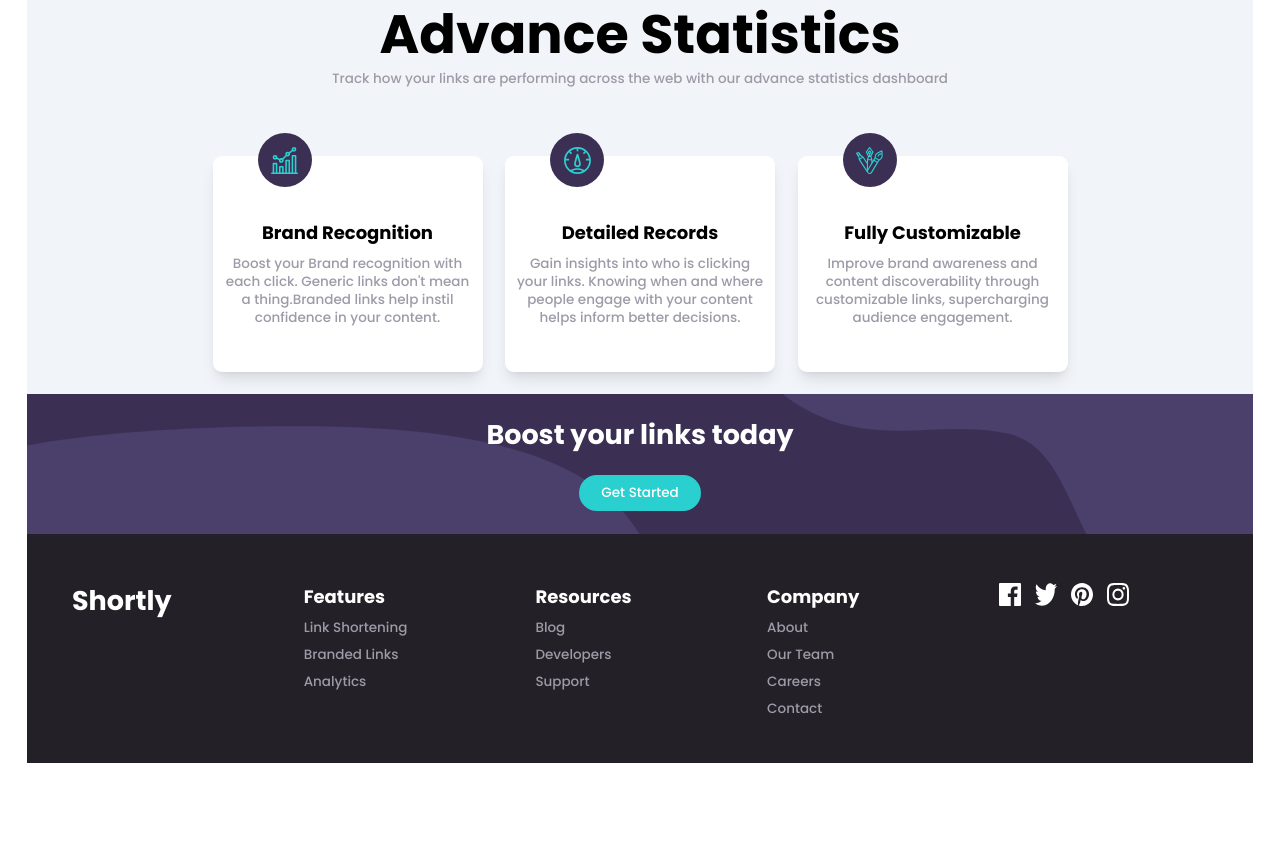
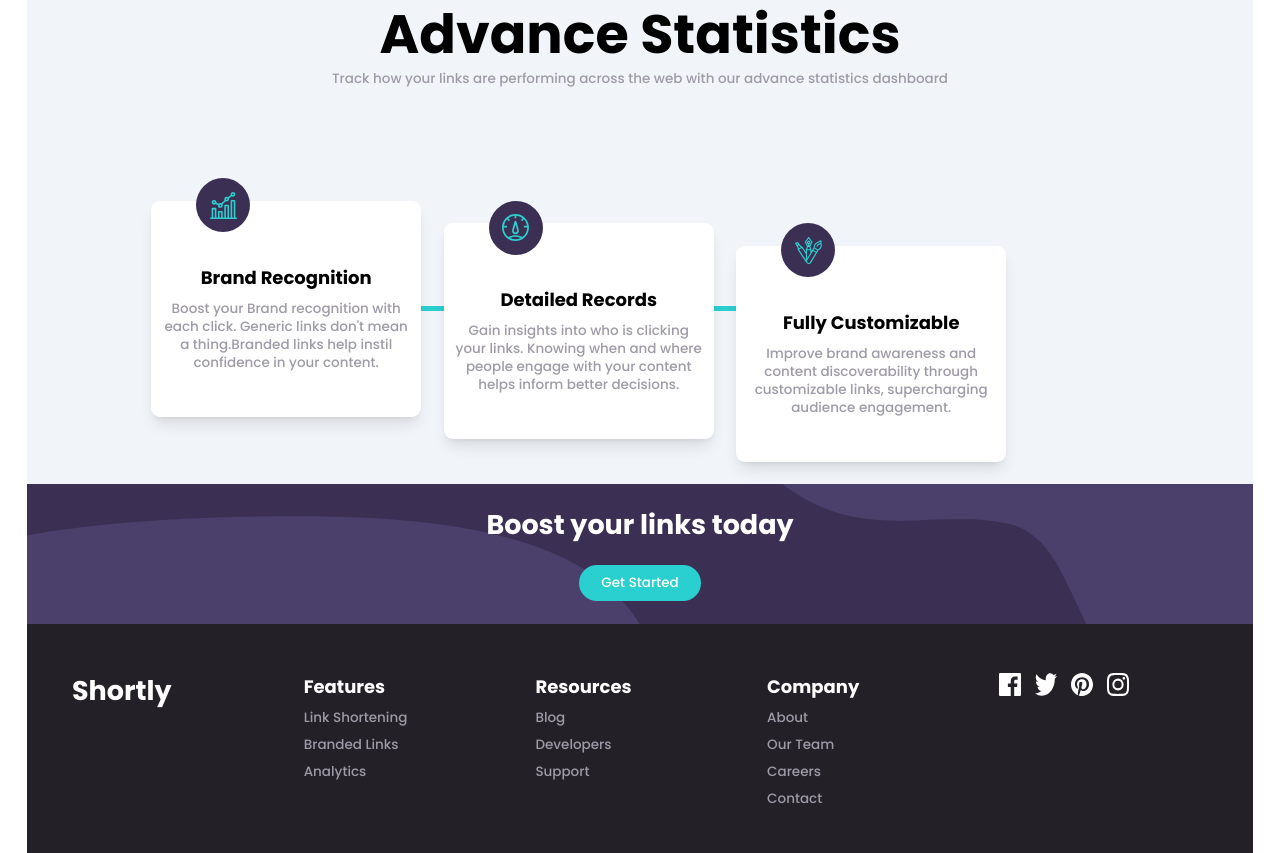
Before and after one commit to kodcapsule/url-shortener, a React (Vite) app: page / in a window 1280 px wide. Shown: the part 920-1773 px from the top of the page. Before the commit the page ends 1683 px from the top, so only its background shows below. Built offline with nearby package versions, Linux system fonts and the light colour scheme.

Commit message:
added line stroke to advance features section

```diff
--- a/src/components/AdvanceStatistics.jsx
+++ b/src/components/AdvanceStatistics.jsx
@@ -7,7 +7,10 @@ import ShortLink from "./ShortLink";
 
 function AdvanceStatistics() {
   return (
-    <div className="bg-slate-100  container  mx-auto mt-20 relative">
+    <div
+      className="bg-slate-100  container  mx-auto mt-20 relative "
+      id="price"
+    >
       <div className="formContainer  w-[80%] text-center mx-auto p-2 absolute -top-16 left-[3rem] sm:left-16 md:left-20">
         <Form />
         <div className="results">
@@ -25,7 +28,8 @@ function AdvanceStatistics() {
             statistics dashboard
           </p>
         </div>
-        <div className="cards p-5 flex flex-col   md:flex-row  gap-16 md:gap-5 items-center justify-center   mt-10 place-items-center  w-full">
+        <div className="cards p-5 flex flex-col   md:flex-row  gap-10 md:gap-5 items-center justify-center   mt-10 place-items-center   relative  w-full md:w-[90%] line">
+          <div className="card">
             <Card
               icon={iconF}
               heading="Brand Recognition"
@@ -34,7 +38,9 @@ function AdvanceStatistics() {
         content."
               showline={false}
             />
+          </div>
 
+          <div className="card mt-5 md:mt-10 ">
             <Card
               icon={iconDetailed}
               heading="Detailed Records"
@@ -42,6 +48,8 @@ function AdvanceStatistics() {
         people engage with your content helps inform better decisions."
               showline={false}
             />
+          </div>
+          <div className="card mt-5 md:mt-20">
             <Card
               icon={iconCustomized}
               heading="Fully Customizable"
@@ -52,6 +60,7 @@ function AdvanceStatistics() {
           </div>
         </div>
       </div>
+    </div>
   );
 }
 
--- a/src/components/NavigationLink.jsx
+++ b/src/components/NavigationLink.jsx
@@ -4,7 +4,7 @@ function NavigationLink({ navLinkName }) {
   return (
     <li className="">
       {/* <NavLink to="#"></NavLink> */}
-      <a href="#" className=" navLink  ">
+      <a href="#price" className=" navLink  ">
         {navLinkName}
       </a>
     </li>
--- a/src/index.css
+++ b/src/index.css
@@ -31,18 +31,6 @@
   background-size: cover;
 }
 
-.topLine::after {
-  content: "";
-  width: 5px;
-  height: 2.8rem;
-  background-color: hsl(180, 66%, 49%);
-  position: absolute;
-  top: -33%;
-  left: 18;
-  z-index: 0;
+.line {
+  @apply after:h-[60%] after:w-[5px] after:top-[50] after:left-[50] after:bg-primary-cyan after:absolute after:z-0 md:after:h-[5px] md:after:w-[50%] md:after:top-[50] md:after:left-[50];
 }
-
-.clearLine:nth-child(0) ::after {
-  content: "";
-  height: 0px;
-}
```
Lines whose indentation alone changed are shown as unchanged.
